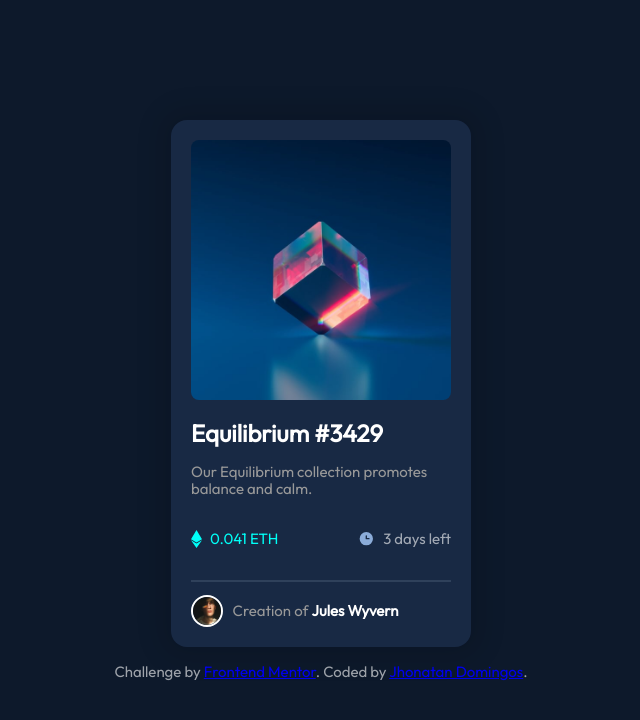
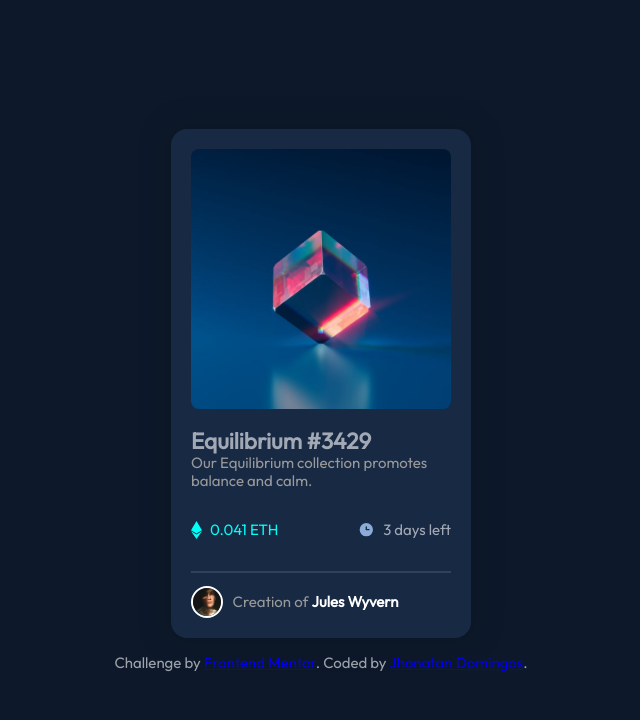
Before and after one commit to JhonyDomingos/nft-preview-card-component-main, a plain HTML site: page index.html in a window 1280 px wide. Shown: the whole page, without its empty margins (319-959 px from the left). Drawn offline with Linux system fonts and the light colour scheme.

Commit message:
Update index.html

```diff
--- a/index.html
+++ b/index.html
@@ -19,7 +19,7 @@
           </div>
         </article>
         <article>
-          <h1>Equilibrium #3429</h1>
+          <h2>Equilibrium #3429</h2>
           <p>Our Equilibrium collection promotes balance and calm.</p>
           <ul>
             <li>
```
